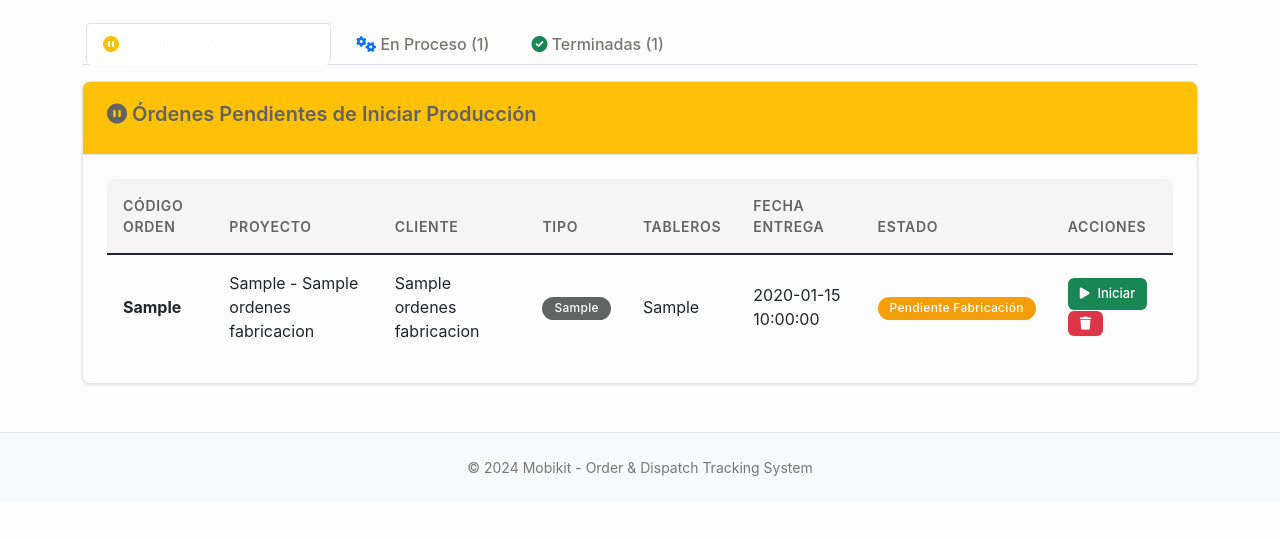
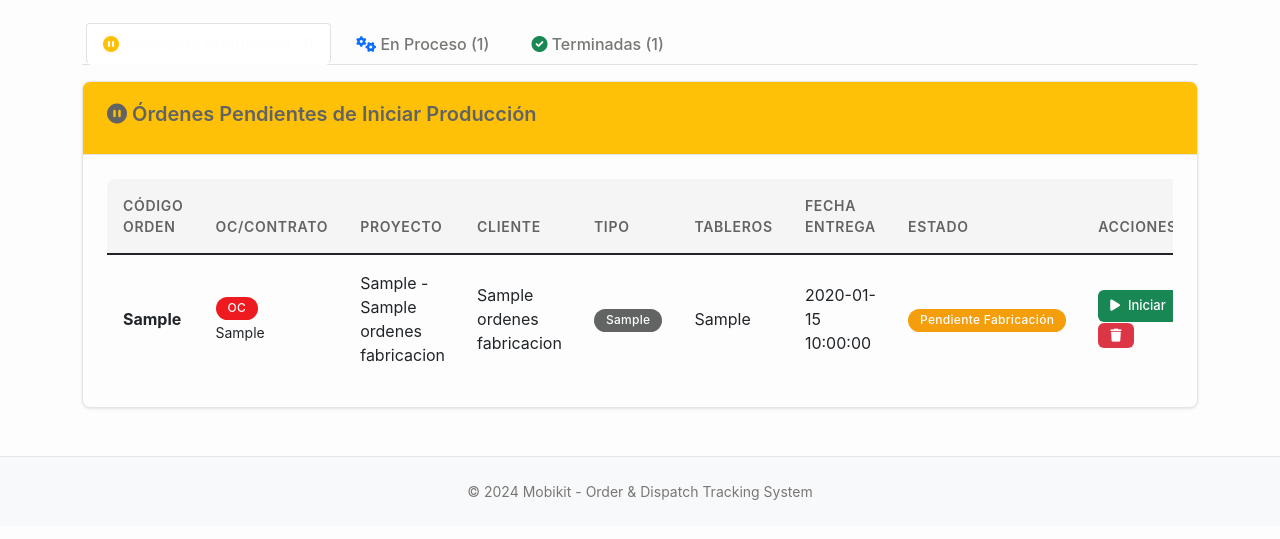
Before and after one commit to mobikitapp/Mobikit-Control-de-Gestion, a Flask app: page /ordenes_fabricacion in a window 1280 px wide. Shown: the part 169-708 px from the top of the page. Run offline with Flask 3, Linux system fonts and the light colour scheme; a user stored in the database is signed in; tables that the repository leaves empty hold one stand-in row (values such as "Sample post"); a database or web service that is not in the repository returns one stand-in record (values such as "Sample title"); some libraries are stand-ins or nearby versions.

Commit message:
Assistant checkpoint: Add OC/Contract field and auto-status update logic
Assistant generated file changes:
- templates/ordenes_fabricacion.html: Add purchase order/contract field to pending fabrication orders
Add purchase order/contract field to pending fabrication orders
Add purchase order/contract column to pending fabrication orders table body
Add purchase order/contract field to pending fabrication orders
Add purchase order/contract column to pending fabrication orders table body
Update process table headers to include purchase order/contract
Add purchase order/contract field to pending fabrication orders
Add purchase order/contract column to pending fabrication orders table body
Update process table headers to include purchase order/contract
Add purchase order/contract column to process fabrication orders table body
Add purchase order/contract field to pending fabrication orders
Add purchase order/contract column to pending fabrication orders table body
Update process table headers to include purchase order/contract
Add purchase order/contract column to process fabrication orders table body
Add purchase order/contract field to pending fabrication orders
Add purchase order/contract column to pending fabrication orders table body
Update process table headers to include purchase order/contract
Add purchase order/contract column to process fabrication orders table body
Add purchase order/contract column to finished fabrication orders table body
- main.py: Update fabrication orders queries to include purchase order/contract information, Update fabrication orders in process query to include purchase order/contract information, Update finished fabrication orders query to include purchase order/contract information, Update fabrication order start logic to automatically move purchase order to 'En proceso'

---

User prompt:

En " Órdenes Pendientes de Iniciar Producción" se debe agregar campo que relacione la orden de fabricación con la orden de compra o contrato. Recuerda que la logica debe ser que una vez se inicie la orden de fabricación de forma automatica la orden de compra relacionada pasa a estado "En proceso"

Replit-Commit-Author: Assistant
Replit-Commit-Session-Id: bcf60b8d-2b9e-4341-aed6-6ef3362b8e7f

```diff
--- a/main.py
+++ b/main.py
@@ -2399,15 +2399,26 @@ def api_iniciar_orden_fabricacion(orden_fabricacion_id):
             WHERE id = %s
         ''', (orden_fabricacion_id,))
 
-        # Cambiar estado del proyecto a "En Proceso" si está en desarrollo
+        # Cambiar estado del proyecto/orden de compra automáticamente a "En Proceso"
         cursor.execute('''
             UPDATE proyectos
             SET estado = 'aprobado_produccion'
-            WHERE id = %s AND estado = 'en_desarrollo'
+            WHERE id = %s AND estado IN ('en_desarrollo', 'diseño')
         ''', (orden['proyecto_id'],))
 
+        # Registrar en auditoría
+        cursor.execute('''
+            INSERT INTO auditoria (tabla_afectada, registro_id, accion, usuario_id, valores_nuevos)
+            VALUES ('ordenes_fabricacion', %s, 'START_PRODUCTION', %s, %s)
+        ''', (orden_fabricacion_id, session['user_id'],
+              json.dumps({
+                  'accion': 'iniciar_orden_fabricacion',
+                  'codigo_orden': orden['codigo_orden'],
+                  'iniciado_por': session['user_name']
+              })))
+
         conn.commit()
-        return jsonify({'success': True, 'message': f'Orden de fabricación {orden["codigo_orden"]} iniciada. Proyecto movido a En Proceso.'})
+        return jsonify({'success': True, 'message': f'Orden de fabricación {orden["codigo_orden"]} iniciada. Orden de compra/contrato movida automáticamente a "En Proceso".'})
 
     except Exception as e:
         return jsonify({'success': False, 'message': f'Error: {str(e)}'})
@@ -2615,7 +2626,7 @@ def ordenes_fabricacion():
         SELECT of.id, of.codigo_orden, of.tipo_orden, of.fecha_entrega_estimada,
                of.cantidad_tableros, of.estado, of.observaciones,
                p.codigo as proyecto_codigo, p.nombre as proyecto_nombre,
-               c.nombre as cliente_nombre, of.fecha_entrega_real
+               p.adjudicacion_tipo, c.nombre as cliente_nombre, of.fecha_entrega_real
         FROM ordenes_fabricacion of
         JOIN proyectos p ON of.proyecto_id = p.id
         LEFT JOIN clientes c ON p.cliente_id = c.id
@@ -2629,7 +2640,7 @@ def ordenes_fabricacion():
         SELECT of.id, of.codigo_orden, of.tipo_orden, of.fecha_entrega_estimada,
                of.cantidad_tableros, of.estado, of.observaciones,
                p.codigo as proyecto_codigo, p.nombre as proyecto_nombre,
-               c.nombre as cliente_nombre, of.fecha_entrega_real
+               p.adjudicacion_tipo, c.nombre as cliente_nombre, of.fecha_entrega_real
         FROM ordenes_fabricacion of
         JOIN proyectos p ON of.proyecto_id = p.id
         LEFT JOIN clientes c ON p.cliente_id = c.id
@@ -2643,7 +2654,7 @@ def ordenes_fabricacion():
         SELECT of.id, of.codigo_orden, of.tipo_orden, of.fecha_entrega_estimada,
                of.cantidad_tableros, of.estado, of.observaciones,
                p.codigo as proyecto_codigo, p.nombre as proyecto_nombre,
-               c.nombre as cliente_nombre, of.fecha_entrega_real
+               p.adjudicacion_tipo, c.nombre as cliente_nombre, of.fecha_entrega_real
         FROM ordenes_fabricacion of
         JOIN proyectos p ON of.proyecto_id = p.id
         LEFT JOIN clientes c ON p.cliente_id = c.id
--- a/templates/ordenes_fabricacion.html
+++ b/templates/ordenes_fabricacion.html
@@ -50,6 +50,7 @@
                         <thead>
                             <tr>
                                 <th>Código Orden</th>
+                                <th>OC/Contrato</th>
                                 <th>Proyecto</th>
                                 <th>Cliente</th>
                                 <th>Tipo</th>
@@ -63,6 +64,12 @@
                             {% for orden in fabricacion_pendientes %}
                             <tr>
                                 <td><strong>{{ orden.codigo_orden }}</strong></td>
+                                <td>
+                                    <span class="badge bg-{% if orden.adjudicacion_tipo == 'contrato' %}info{% else %}primary{% endif %}">
+                                        {% if orden.adjudicacion_tipo == 'contrato' %}CONTRATO{% else %}OC{% endif %}
+                                    </span><br>
+                                    <small>{{ orden.proyecto_codigo }}</small>
+                                </td>
                                 <td>
                                     <div>{{ orden.proyecto_codigo }} - {{ orden.proyecto_nombre }}</div>
                                 </td>
@@ -133,6 +140,7 @@
                         <thead>
                             <tr>
                                 <th>Código Orden</th>
+                                <th>OC/Contrato</th>
                                 <th>Proyecto</th>
                                 <th>Cliente</th>
                                 <th>Tipo</th>
@@ -146,6 +154,12 @@
                             {% for orden in fabricacion_proceso %}
                             <tr>
                                 <td><strong>{{ orden.codigo_orden }}</strong></td>
+                                <td>
+                                    <span class="badge bg-{% if orden.adjudicacion_tipo == 'contrato' %}info{% else %}primary{% endif %}">
+                                        {% if orden.adjudicacion_tipo == 'contrato' %}CONTRATO{% else %}OC{% endif %}
+                                    </span><br>
+                                    <small>{{ orden.proyecto_codigo }}</small>
+                                </td>
                                 <td>
                                     <div>{{ orden.proyecto_codigo }} - {{ orden.proyecto_nombre }}</div>
                                 </td>
@@ -216,6 +230,7 @@
                         <thead>
                             <tr>
                                 <th>Código Orden</th>
+                                <th>OC/Contrato</th>
                                 <th>Proyecto</th>
                                 <th>Cliente</th>
                                 <th>Tipo</th>
@@ -229,6 +244,12 @@
                             {% for orden in fabricacion_terminadas %}
                             <tr>
                                 <td><strong>{{ orden.codigo_orden }}</strong></td>
+                                <td>
+                                    <span class="badge bg-{% if orden.adjudicacion_tipo == 'contrato' %}info{% else %}primary{% endif %}">
+                                        {% if orden.adjudicacion_tipo == 'contrato' %}CONTRATO{% else %}OC{% endif %}
+                                    </span><br>
+                                    <small>{{ orden.proyecto_codigo }}</small>
+                                </td>
                                 <td>
                                     <div>{{ orden.proyecto_codigo }} - {{ orden.proyecto_nombre }}</div>
                                 </td>
@@ -682,4 +703,4 @@ function eliminarOrdenFabricacion(ordenId) {
     }
 }
 </script>
-{% endblock %}</old_str>
+{% endblock %}
```
